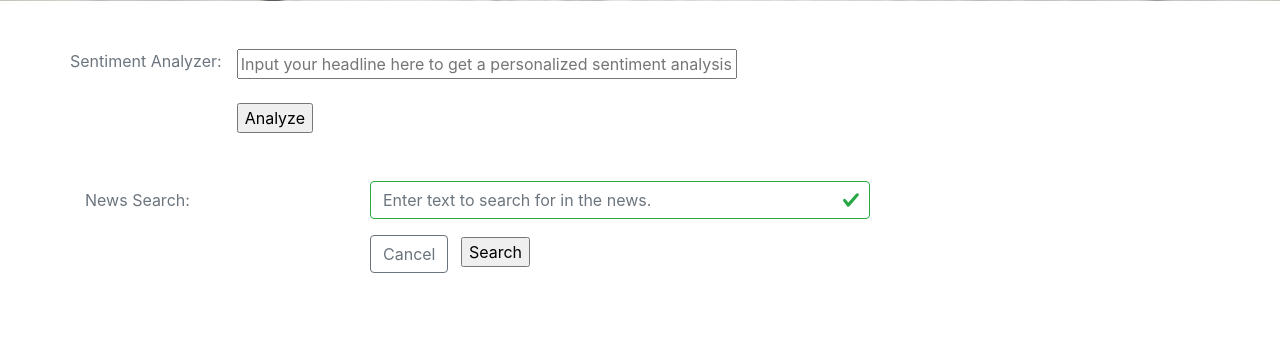
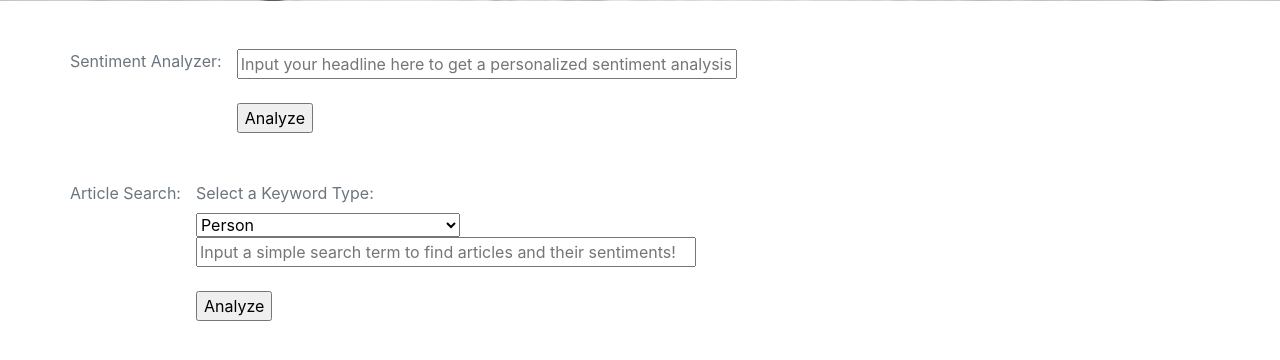
Before and after one commit to iCode13/News-Sentiment-Analysis-App, a Flask app: page /interactive in a window 1280 px wide. Shown: the part 332-692 px from the top of the page. Run offline with Flask 2, Linux system fonts and the light colour scheme; parts of the project's set-up code (start-up, migrations or seed data) failed here and were passed over; some libraries are stand-ins or nearby versions.

Commit message:
article search function added

```diff
--- a/news_app/app.py
+++ b/news_app/app.py
@@ -6,7 +6,7 @@ from datetime import datetime
 import json
 
 from news_app.plots import article_vs_headline_plot, calendar_heatmap
-from news_app.sentiment import user_analysis, emotion_plotter
+from news_app.sentiment import user_analysis, emotion_plotter, find_articles
 
 from nltk import data
 
@@ -68,11 +68,11 @@ def user_sentiment():
 @app.route("/interactive/article-search", methods=["POST", "GET"])
 def article_search():
     print("Running article_search in app.py")
-    search_json = request.get_json()
-    print(search_json)
-    print(type(search_json))
+    search_dict = request.get_json()
+    print(search_dict)
+    # print(type(search_json))
 
-    find_articles_dict = find_articles("glocations", "Boston")
+    find_articles_dict = find_articles(search_dict["keyword"], search_dict["find"])
 
     response = json.dumps(find_articles_dict)
     return response
--- a/news_app/static/js/app.js
+++ b/news_app/static/js/app.js
@@ -32,15 +32,22 @@ function userAnalysis() {
 }
 
 
-function userAnalysis() {
-    console.log("Running user analysis in app.py")
-    var userText = d3.select("#user-text-input").property("value")
-    console.log(`User text: ${userText}`)
+function articleSearch() {
+    console.log("Running articleSearch() in app.py")
+	var keywordType = d3.select("#keyword-type").property("value")
+	var searchInput = d3.select("#article-search-input").property("value")
+	console.log(`Keyword Type: ${keywordType}`)
+	console.log(`Search Input: ${searchInput}`)
 
-    fetch(`${window.origin}/interactive/user-sentiment`, {
+	searchDict = {
+		keyword: keywordType,
+		find: searchInput,
+	}
+
+    fetch(`${window.origin}/interactive/article-search`, {
 		method: "POST",
 		credentials: "include",
-		body: JSON.stringify(userText),
+		body: JSON.stringify(searchDict),
 		cache: "no-cache",
 		headers: new Headers({
 			"content-type": "application/json"
@@ -52,19 +59,67 @@ function userAnalysis() {
 			return;
 		}
 		response.json().then(function (responseJson) {
-            console.log(responseJson)
-
-			Plotly.newPlot("user-analysis-gauge", responseJson.gauge_data)
-			Plotly.newPlot("user-analysis-emotions", responseJson.emotion_plot_data, responseJson.emotion_plot_layout)
+			console.log(responseJson)
 
 
+			var clear_results = d3.select("#article-search-output")
+                if (clear_results._groups[0][0].hasChildNodes()) {
+					clear_results.selectAll("div").remove()
+					}
 
-			// let clear_results = d3.select("#dice-table")
-            //     if (clear_results._groups[0][0].hasChildNodes()) {
-			// 		clear_results.selectAll("table").remove()
-			// 		}
+			var outputDiv = d3.select("#article-search-output")
 
-			// var table = d3.select('#dice-table')
+			for (i = 0; i < responseJson.articles.length; i++) {
+				newRow = outputDiv.append("div")
+					.classed("row", true)
+					.classed("ouput-div", true)
+					.property("id", `row-${i}`)
+					.attr("dy", "1em")
+
+				articleColumn = newRow.append("div")
+					.classed("col-md-6", true)
+					.classed("ouput-div", true)
+					.property("id", `article-${i}`)
+
+				articleColumn.append("h4")
+					.text(responseJson.headlines[i])
+
+				articleLocations = eval(responseJson.locations[i])
+				articleDate = responseJson.dates[i]
+
+				articleByline = articleColumn.append("p")
+					.classed("lead", true)
+					.text(function () {
+						let bylineString = ""
+						bylineString += articleDate
+						console.log(bylineString)
+						if (articleLocations.length) {
+							articleLocations.forEach(location => {
+								bylineString += ` | ${location}`
+							})
+						}
+
+						return bylineString
+					})
+
+
+				articleDiv = articleColumn.append("div")
+					.classed("article-scrollable", true)
+
+				articleDiv.append("p")
+					.text(`${responseJson.articles[i]}`)
+
+				gaugeColumn = newRow.append("div")
+					.classed("col-md-6", true)
+					.classed("ouput-div", true)
+					.property("id", `gauge-${i}`)
+
+				Plotly.newPlot(`gauge-${i}`, responseJson.gauges[i])
+
+
+			}
+
+					// var table = d3.select('#dice-table')
 			// 	.append('table')
 			// 	.classed("center", true)
 			// var thead = table.append('thead')
--- a/news_app/static/stylesheets/news-app-styles.css
+++ b/news_app/static/stylesheets/news-app-styles.css
@@ -1,5 +1,14 @@
 input[type=text] {
     width: 500px;
+ }
+
+.output-div {
+    height: 300px;
+}
+
+ .article-scrollable {
+     overflow: auto;
+     height: 150px;
  }
 
 
--- a/news_app/templates/interactive.html
+++ b/news_app/templates/interactive.html
@@ -36,34 +36,41 @@
       <!-- News Search -->
       <!-- <form action="/analyzer" method="POST" style="width: 500px; margin: auto"> -->
 
-       <div class="form-group row was-validated">
-         <label class="col-lg-3 col-form-label form-control-label text-muted"
-          >News Search:</label
-         >
-       <div class="col-lg-9">
-         <input
-             class="form-control"
-             type="text"
-             id="un"
-             name="news_analyzer"
-             placeholder="Enter text to search for in the news."
-           />
+       <div class="row">
+         <label for="article-search-input" class="text-muted">Article Search:</label>
+       <div class="col-lg-4">
+       <div class="input-box">
+                 <label for="keyword-type" class="text-muted">Select a Keyword Type:</label>
+                        <select name="keyword" id="keyword-type" >
+                                <option value="persons">Person</option>
+                                <option value="glocations">Location</option>
+                                <option value="subject">Subject</option>
+                                <option value="organizations">Organization</option>
+                                <option value="creative_works">Creative Works (movies, books)</option>
+                        </select>
+          <input
+              type="text"
+              id="article-search-input"
+              name="article-search"
+              maxLength="150"
+              placeholder="Input a simple search term to find articles and their sentiments!"
+            />
+           <br/>
+           <br/>
+           <input type="submit" value="Analyze" id="search-submit-button" onclick="articleSearch()"/>
          </div>
-       </div>
-
-       <!-- Cancel and Submit Buttons -->
-       <div class="form-group row">
-        <label class="col-lg-3 col-form-label form-control-label"></label>
-         <div class="col-lg-9">
-           <input
-             type="reset"
-             class="btn btn-outline-secondary mr-2"
-             value="Cancel"
-           />
-           <input type="submit" value="Search" />
-         </div>
-       </div>
-
+      </div>
+      <br/>
+      <br/>
+      <!-- Article Search Output Display -->
+      <div class="row" id="article-search-output">
+      <br/>
+      <br/>
+        <!--div class="col-md-6" id="user-analysis-gauge"></div>
+        <div class="col-md-6" id="user-analysis-emotions"></div-->
+      </div>
+     <br/>
+     <br/>
 
 </div>
 
```
Also changed, not shown: news_app/sentiment.py (+32 -46 lines).
